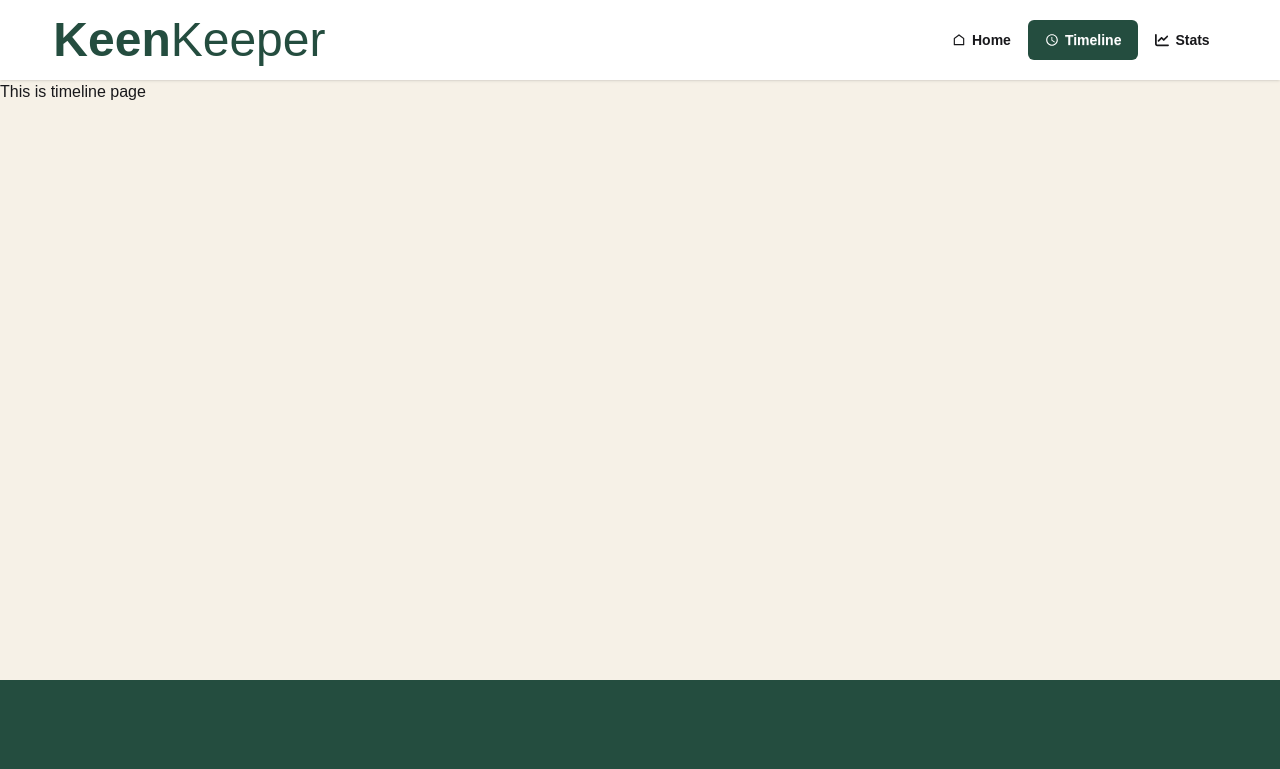
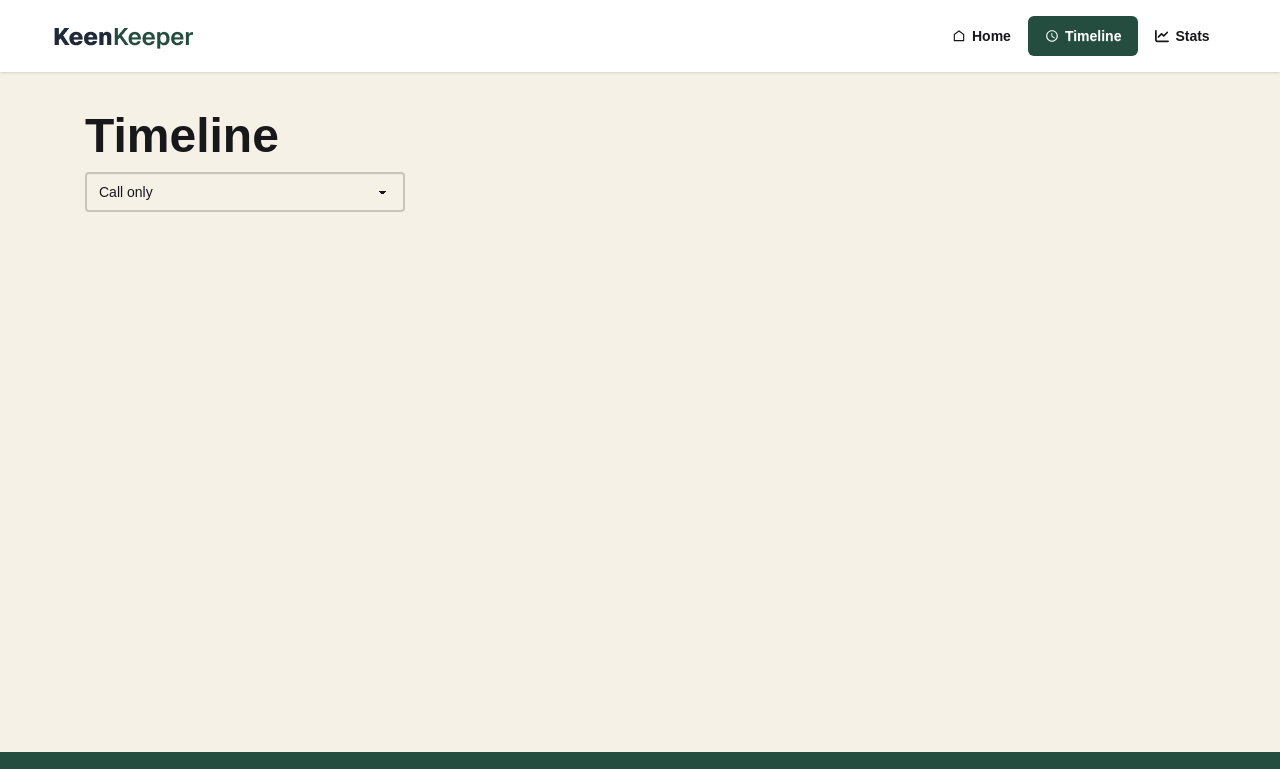
Before and after one commit to mdborhan-dev/keen-keeper, a Next.js app: page /timeline in a window 1280 px wide. Shown: the top 769 px of the page. Built offline with nearby package versions, Linux system fonts and the light colour scheme.

Commit message:
tiemline page interaction histoy added

```diff
--- a/src/app/friend/[friendId]/page.jsx
+++ b/src/app/friend/[friendId]/page.jsx
@@ -10,7 +10,7 @@ const FriendDetails = async ({ params }) => {
   const data = await res.json();
   const friend = data.find((friend) => friend.id === Number(friendId));
   return (
-    <div className="min-h-[70vh] py-20 grid grid-cols-9 grid-rows-7 gap-6">
+    <div className="min-h-[70vh] py-20 grid grid-cols-9 grid-rows-7 gap-6 max-w-277.5 mx-auto">
       {/* photo card*/}
       <div className="row-span-4 col-span-3 bg-white rounded-3xl p-6 flex flex-col justify-between items-center gap-4 text-center">
         <Image
@@ -33,22 +33,22 @@ const FriendDetails = async ({ params }) => {
             </div>
           ))}
         </div>
-        <h4 className="text-3xl italic text-[#1f2937]">{`"${friend.bio}"`}</h4>
+        <h4 className="text-2xl italic text-[#1f2937]">{`"${friend.bio}"`}</h4>
         <p className="text-xl text-[#1f2937]">Prefered: {friend.email}</p>
       </div>
       {/* days since contact*/}
       <div className="bg-white rounded-3xl col-span-2 row-span-2 p-6 flex flex-col gap-4 justify-center items-center">
-        <h2 className="text-5xl font-semibold">{friend.days_since_contact}</h2>
+        <h2 className="text-4xl font-semibold">{friend.days_since_contact}</h2>
         <p className="text-[#64748B] text-xl">Days Since Contact</p>
       </div>
       {/* Goal*/}
       <div className="bg-white rounded-3xl col-span-2 row-span-2 p-6 flex flex-col gap-4 justify-center items-center">
-        <h2 className="text-5xl font-semibold">{friend.goal}</h2>
+        <h2 className="text-4xl font-semibold">{friend.goal}</h2>
         <p className="text-[#64748B] text-xl">Goal (Days)</p>
       </div>
       {/* Next Due*/}
       <div className="bg-white rounded-3xl col-span-2 row-span-2 p-6 flex flex-col gap-4 justify-center items-center">
-        <h2 className="text-5xl font-semibold">{friend.next_due_date}</h2>
+        <h2 className="text-4xl font-semibold">{friend.next_due_date}</h2>
         <p className="text-[#64748B] text-xl">Next Due</p>
       </div>
       {/* relationship Goal*/}
--- a/src/app/timeline/page.jsx
+++ b/src/app/timeline/page.jsx
@@ -1,13 +1,79 @@
 "use client";
 import { TimelineActivityContext } from "@/context/TimelineActiviryContext";
-import { useContext } from "react";
+import { useContext, useState } from "react";
+import callIcon from "../../assets/call.png";
+import textIcon from "../../assets/text.png";
+import videoIcon from "../../assets/video.png";
+import Image from "next/image";
 
 const Timeline = () => {
   const { activity, setActivity } = useContext(TimelineActivityContext);
-  console.log(activity, "activity");
+  const [filter, setFilter] = useState("all");
+  const sortedActivity = [...activity].sort(
+    (a, b) => new Date(b.timestamp) - new Date(a.timestamp),
+  );
   return (
-    <div className="min-h-[70vh]">
-      <h2>This is timeline page</h2>
+    <div className="min-h-[70vh] my-10 space-y-5 max-w-277.5 mx-auto">
+      <div className="space-y-3">
+        <h2 className="text-5xl font-bold">Timeline</h2>
+        <select
+          value={filter}
+          onChange={(e) => setFilter(e.target.value)}
+          className="select focus:border-none bg-transparent border-2"
+        >
+          <option disabled>Filter timeline</option>
+          <option>Call only</option>
+          <option>Text only</option>
+          <option>Video only</option>
+        </select>
+      </div>
+      <div className="flex flex-col justify-between items-center gap-4">
+        {sortedActivity.map((entry, ind) => (
+          <div
+            key={ind}
+            className="p-6 w-full flex justify-start items-center bg-white rounded-xl gap-3"
+          >
+            <Image
+              src={
+                entry.type === "call"
+                  ? callIcon
+                  : entry.type === "text"
+                    ? textIcon
+                    : entry.type === "video"
+                      ? videoIcon
+                      : ""
+              }
+              alt={entry.type}
+              width={60}
+              height={60}
+            />
+            <div className="flex flex-col justify-around gap-4">
+              <p className="text-ml text-primary font-semibold">
+                {entry.type === "call"
+                  ? "Call"
+                  : entry.type === "text"
+                    ? "Text"
+                    : entry.type === "video"
+                      ? "Video"
+                      : ""}{" "}
+                <span className="font-normal">with</span>{" "}
+                <span className="text-[#1F293785]">{entry.friendName}</span>
+              </p>
+              <p>
+                <small>
+                  {new Date(entry.timestamp).toLocaleDateString("en-US", {
+                    month: "long",
+                    day: "numeric",
+                    year: "numeric",
+                    hour: "numeric",
+                    minute: "2-digit",
+                  })}
+                </small>
+              </p>
+            </div>
+          </div>
+        ))}
+      </div>
     </div>
   );
 };
--- a/src/components/Footer.jsx
+++ b/src/components/Footer.jsx
@@ -2,6 +2,7 @@ import React from "react";
 import instagramIcon from "../assets/instagram.png";
 import facebookIcon from "../assets/facebook.png";
 import twitterIcon from "../assets/twitter.png";
+import logoXl from "../assets/logo-xl.png";
 import Image from "next/image";
 import Link from "next/link";
 
@@ -9,10 +10,11 @@ const Footer = () => {
   return (
     <div className="bg-primary pt-8 px-8 sm:pt-12 sm:px-12 md:px-20 md:pt-20  mx-auto w-full mt-10 pb-0 space-y-7">
       <div className="text-center flex flex-col items-center gap-4">
-        <h1 className="text-4xl sm:text-5xl md:text-7xl text-white">
+        {/*         <h1 className="text-4xl sm:text-5xl md:text-7xl text-white">
           <span className="font-bold">Keen</span>
           <span className="">Keeper</span>
-        </h1>
+        </h1> */}
+        <Image src={logoXl} alt="KeenKeeper Logo" width={412} height={61} />
         <p className="leading-6 text-white text-sm sm:text-base px-2 sm:px-0">
           Your personal shelf of meaningful connections. Browse, tend, and
           nurture the relationships that matter most.
--- a/src/components/Navbar.jsx
+++ b/src/components/Navbar.jsx
@@ -1,9 +1,11 @@
 "use client";
+import Image from "next/image";
 import Link from "next/link";
 import { usePathname } from "next/navigation";
 import { FaChartLine } from "react-icons/fa6";
 import { MdOutlineWatchLater } from "react-icons/md";
 import { RiHomeLine } from "react-icons/ri";
+import logo from "../assets/logo.png";
 
 const Navbar = () => {
   const pathName = usePathname();
@@ -11,10 +13,7 @@ const Navbar = () => {
     <div className="bg-white shadow-sm py-4">
       <div className="flex items-center justify-between w-11/12 mx-auto">
         <Link href="/">
-          <h1 className="text-xl sm:text-5xl text-[#244D3F]">
-            <span className="font-bold">Keen</span>
-            <span className="">Keeper</span>
-          </h1>
+          <Image src={logo} alt="KeenKeeper Logo" width={141} height={31} />
         </Link>
         <div>
           <Link href="/">
```
Also changed, not shown: 1 other file (tests, documents, lock files or other folders).
